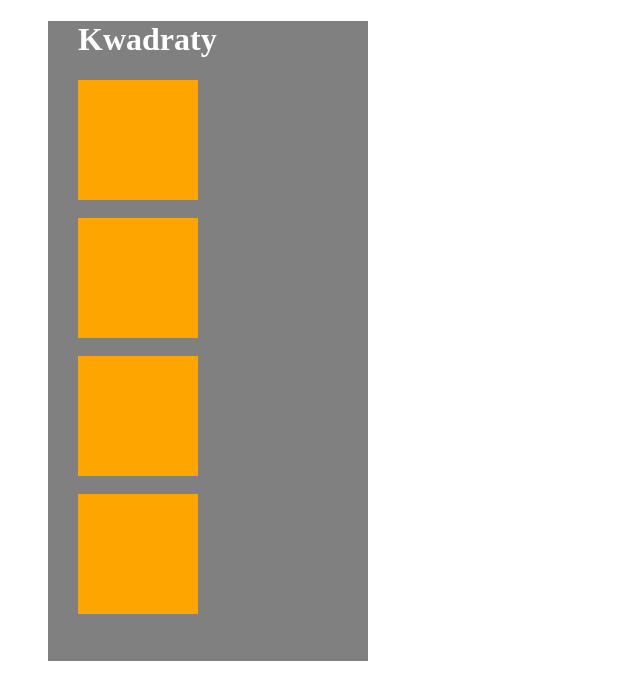
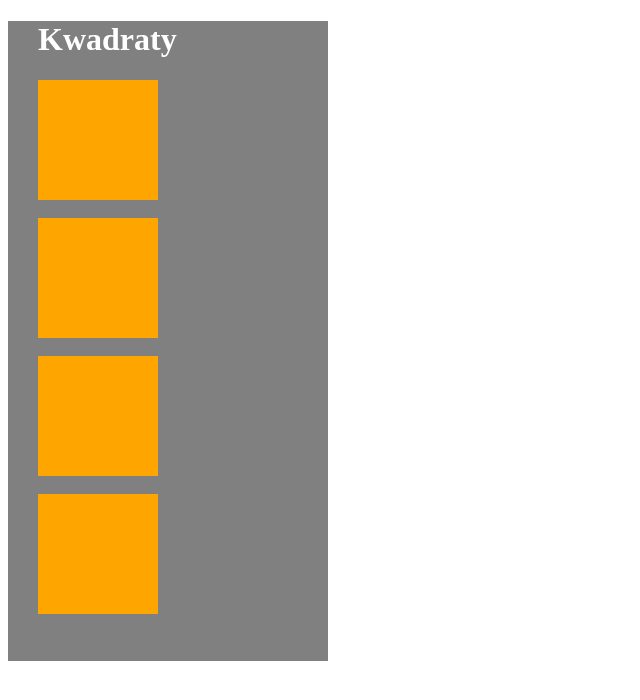
Before and after one commit to katedoe/Zadanie-47830, a plain HTML site: page index.html in a window 1280 px wide. Shown: the whole page, without its empty margins (0-640 px from the left). Drawn offline with Linux system fonts and the light colour scheme.

Commit message:
poprawka 3

```diff
--- a/CSS/style.css
+++ b/CSS/style.css
@@ -3,6 +3,7 @@
     height: 640px;
     background-color: #808080;
 }
+
 header {
    margin-left: 30px;
 }
--- a/index.html
+++ b/index.html
@@ -6,9 +6,10 @@
     <title>Document</title>
 
     <link rel="stylesheet" href="css/style.css">
+
 </head>
 <body>
-    <ul>
+
     <div class="pole">
 
          <header>
@@ -22,7 +23,7 @@
 
      </div>
 
-    </ul>
+
 
 
 </body>
```
Lines whose indentation alone changed are shown as unchanged.
